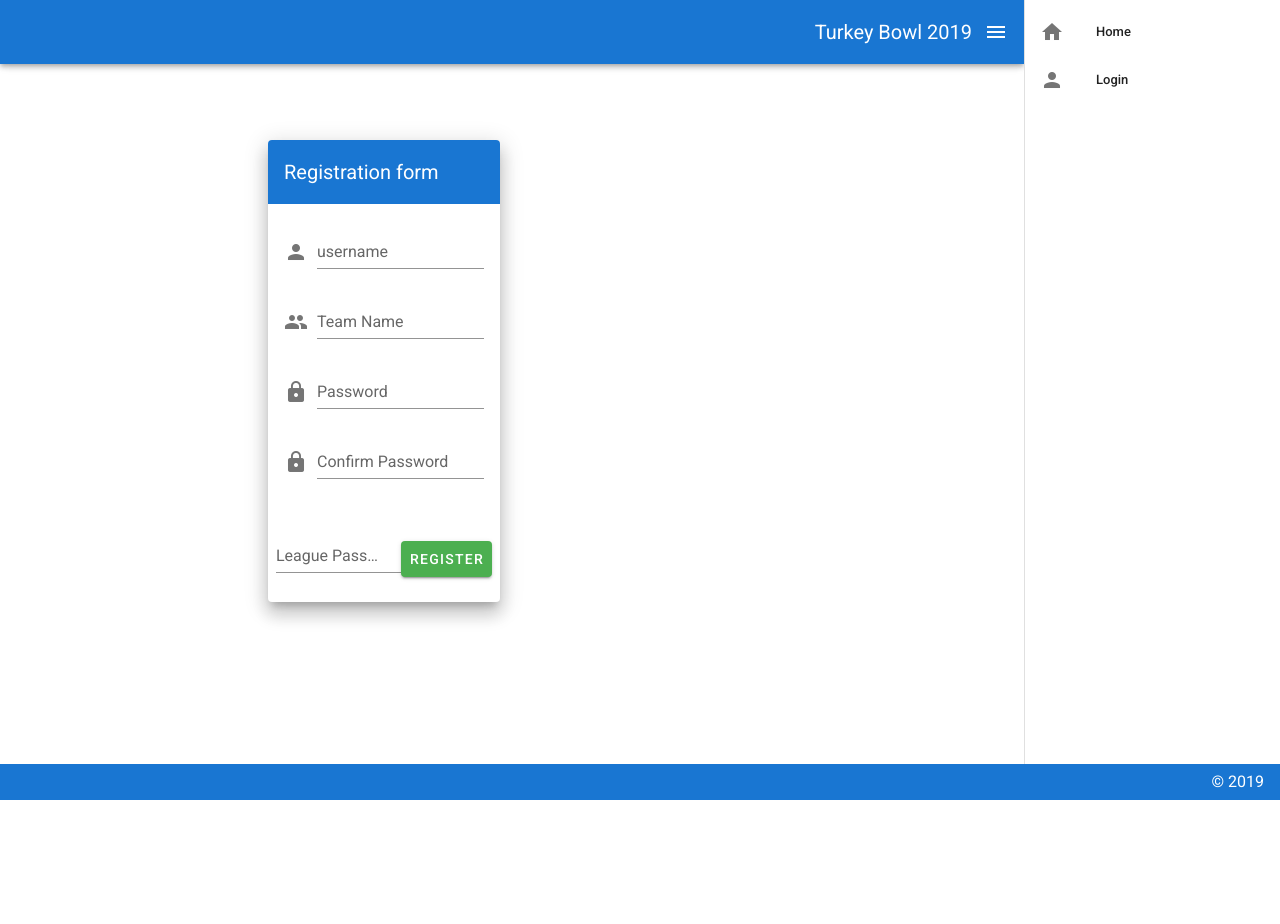
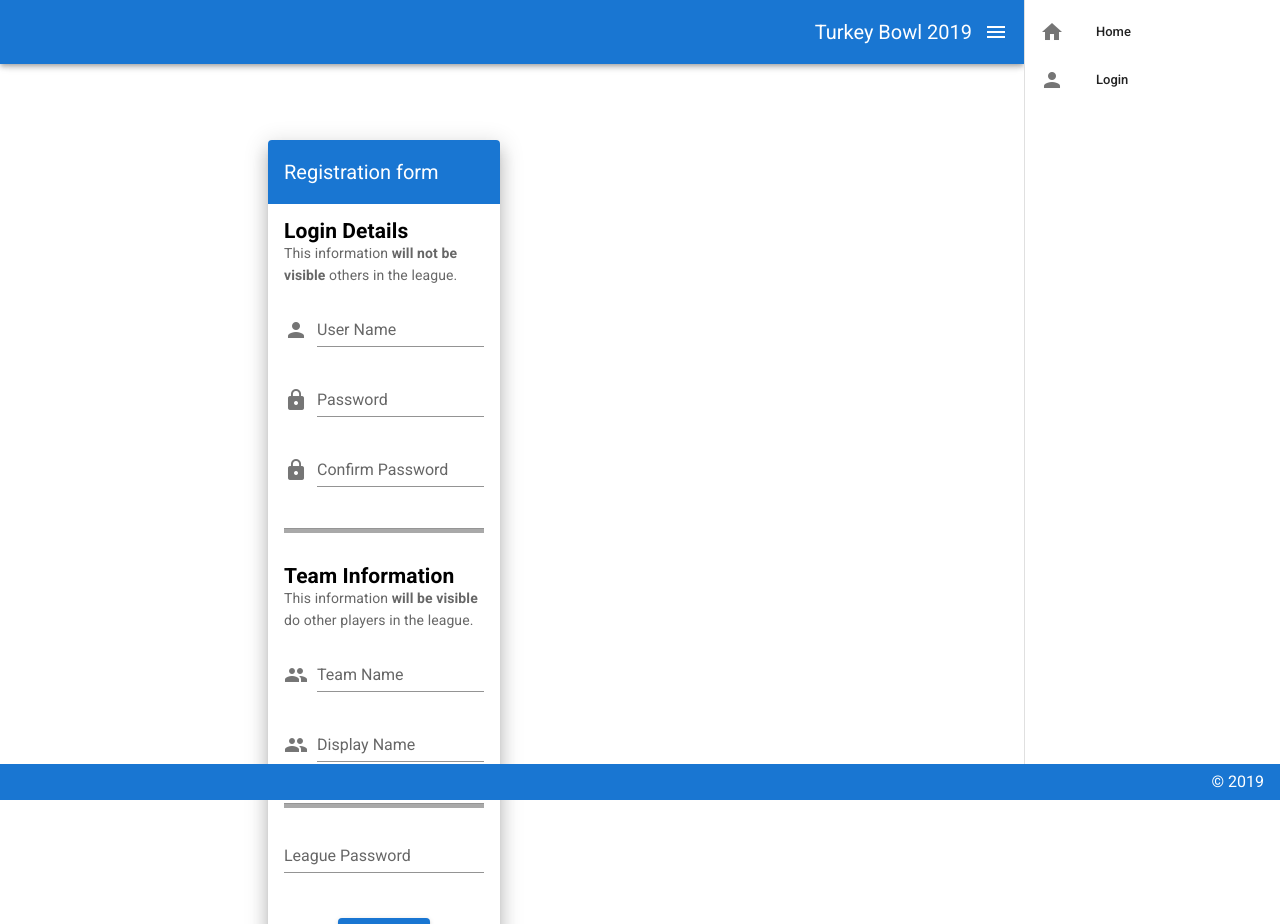
Before and after one commit to mooneyj3/turkeybowl, a Vue app in the folder client/: page /#/register in a window 1280 px wide. Shown: the top 924 px of the page. Before the commit the page ends 800 px from the top, so only its background shows below. Built offline with nearby package versions, Linux system fonts and the light colour scheme.

Commit message:
Finished registration skeleton

```diff
--- a/client/src/components/Profile/Login.vue
+++ b/client/src/components/Profile/Login.vue
@@ -16,9 +16,13 @@
                         </v-card-text>
                         <v-card-actions>
                             <div class="flex-grow-1"></div>
-                            <v-btn color="warning" v-on:click="goRegisterPage">Register</v-btn>
                             <v-btn color="primary" v-on:click="processLogin">Login</v-btn>
+                            <div class="flex-grow-1"></div>
                         </v-card-actions>
+                        <v-card-text class="text-center">
+                            <div>New to the league?</div>
+                            <router-link to="/register">Click here to Register</router-link>
+                        </v-card-text>
                     </v-card>
                 </v-col>
             </v-row>
@@ -45,8 +49,6 @@
                 //     .then(() => this.$router.push('/'))
                 //     .catch(err => this.console.log(err))
             },
-            goRegisterPage: function () { this.$router.push('/register') },
-
         }
     }
 </script>
--- a/client/src/components/Profile/Register.vue
+++ b/client/src/components/Profile/Register.vue
@@ -1,25 +1,82 @@
 <template>
     <v-content>
         <v-container class="fill-height" fluid>
-            <v-row align="center" justify="center" >
+            <v-row align="center" justify="center">
                 <v-col cols="12" sm="8" md="4">
                     <v-card class="elevation-12">
-                        <v-toolbar color="primary" dark flat >
+                        <v-toolbar color="primary" dark flat>
                             <v-toolbar-title>Registration form</v-toolbar-title>
                             <div class="flex-grow-1"></div>
                         </v-toolbar>
                         <v-card-text>
-                            <v-form>
-                                <v-text-field v-model="username" label="username" name="User Name" prepend-icon="person" type="text" autocomplete="username"></v-text-field>
-                                <v-text-field v-model="teamName" id="teamName" label="Team Name" name="teamName" prepend-icon="people" type="text"></v-text-field>
-                                <v-text-field v-model="password" id="password" label="Password" name="password" prepend-icon="lock" type="password" autocomplete="new-password"></v-text-field>
-                                <v-text-field v-model="confirmPassword" id="confirmPassword" label="Confirm Password" name="confirmPassword" prepend-icon="lock" type="password" autocomplete="new-password"></v-text-field>
+                            <v-form @submit.prevent="submitRegistration" id="registration-form" ref="form"
+                                    v-model="valid" lazy-validation>
+
+                                <h2>Login Details</h2>
+                                <p>This information <b>will not be visible</b> others in the league.</p>
+
+                                <!-- username -->
+                                <v-text-field v-model="username" :rules="usernameRules" label="User Name"
+                                              name="username" prepend-icon="person" type="text"
+                                              autocomplete="username" required>
+                                </v-text-field>
+
+                                <!-- password -->
+                                <v-text-field :rules="genericRules" v-model="password" id="password" label="Password"
+                                              name="password" prepend-icon="lock" type="password"
+                                              autocomplete="new-password" required>
+                                </v-text-field>
+
+                                <!-- password -->
+                                <v-text-field :rules="genericRules" v-model="confirmPassword" id="confirmPassword"
+                                              label="Confirm Password" name="confirmPassword"
+                                              prepend-icon="lock" type="password"
+                                              autocomplete="new-password" required>
+                                </v-text-field>
+
+                                <!-- Team info section -->
+                                <v-divider color="darkgrey" class="mx-0 pb-1 mt-5 mb-3"></v-divider>
+                                <h2 class="pt-5">Team Information</h2>
+                                <p>This information <b>will be visible</b> do other players in the league.</p>
+
+                                <!-- team name -->
+                                <v-text-field :rules="genericRules" v-model="teamName" id="teamName" label="Team Name"
+                                              name="teamName" prepend-icon="people" type="text" required>
+                                </v-text-field>
+
+                                <!-- display name -->
+                                <v-text-field :rules="genericRules" v-model="displayName" id="displayName"
+                                              label="Display Name"
+                                              name="displayName" prepend-icon="people" type="text" required>
+                                </v-text-field>
+
+                                <v-divider color="darkgrey" class="mx-0 pb-1 mt-5 mb-5"></v-divider>
+
+                                <!-- league password -->
+                                <v-text-field :rules="genericRules" v-model="leaguePassword" id="leaguePassword"
+                                              label="League Password" name="leaguePassword" prepend-icon=""
+                                              type="text" ></v-text-field>
+
                             </v-form>
+
+                            <v-alert class="mt-5" v-if="(submitErrors.length > 0)" type="error">
+                                <ul>
+                                    <li v-for="(e, index) in submitErrors" :key="index">
+                                        {{e}}
+                                    </li>
+                                </ul>
+                            </v-alert>
+
                         </v-card-text>
+
                         <v-card-actions>
+                            <!-- submit button -->
                             <div class="flex-grow-1"></div>
-                            <v-text-field v-model="leaguePassword" id="leaguePassword" label="League Password" name="leaguePassword" prepend-icon="" type="text"></v-text-field>
-                            <v-btn color="success" v-on:click="submitRegistration">Register</v-btn>
+                            <v-btn type="submit" form="registration-form" color="primary">
+                                Register
+                            </v-btn>
+
+                            <div class="flex-grow-1"></div>
                         </v-card-actions>
                     </v-card>
                 </v-col>
@@ -29,21 +86,49 @@
 </template>
 
 <script>
+
     export default {
         name: "Register",
         props: {},
         data() {
             return {
+                valid: false,
                 username: "",
+                usernameRules: [
+                    v => !!v || 'User Name is Required',
+                    v => (v.length >= 5 && v.length < 20) || 'User Name must be 5-20 characters long',
+                    v => /^[a-zA-Z0-9_]*$/.test(v) || 'User Name must be letters and numbers only',
+                ],
                 password: "",
                 confirmPassword: "",
                 teamName: "",
+                displayName: "",
                 leaguePassword: "",
+                genericRules: [
+                    v => !!v || 'This field is Required',
+                ],
+                submitErrors: [],
             }
         },
         methods: {
-            submitRegistration: function () {
-                this.$router.push('/');
+            submitRegistration() {
+                // validate the form
+                this.submitErrors = [];
+                let validForm = this.$refs.form.validate();
+                if (!validForm) {this.submitErrors.push("Incorrect/Missing Form Fields")}
+
+                let validPassword = this.password === this.confirmPassword;
+                if (!validPassword) {
+                    this.submitErrors.push("Passwords do not match");
+                }
+
+                if (this.$refs.form.validate()) {
+                    this.$router.push('/');
+                }
+
+                // this.$refs.form.checkValidity();
+
+
                 // this.$store.dispatch('login', {username: this.username, password: this.password})
                 //     .then(() => this.$router.push('/'))
 
@@ -56,5 +141,8 @@
 </script>
 
 <style scoped>
+    h2 {
+        color: black;
+    }
 
 </style>
```
